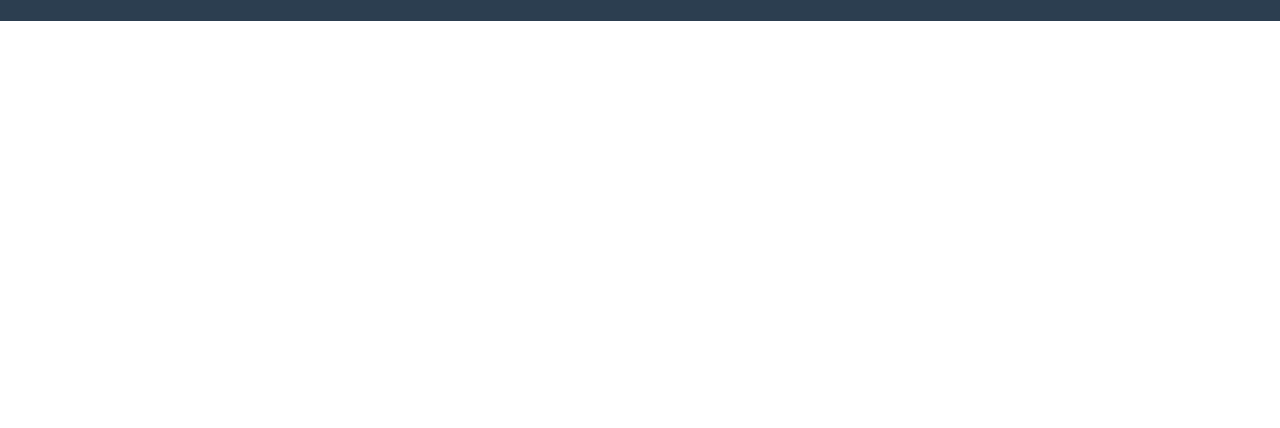
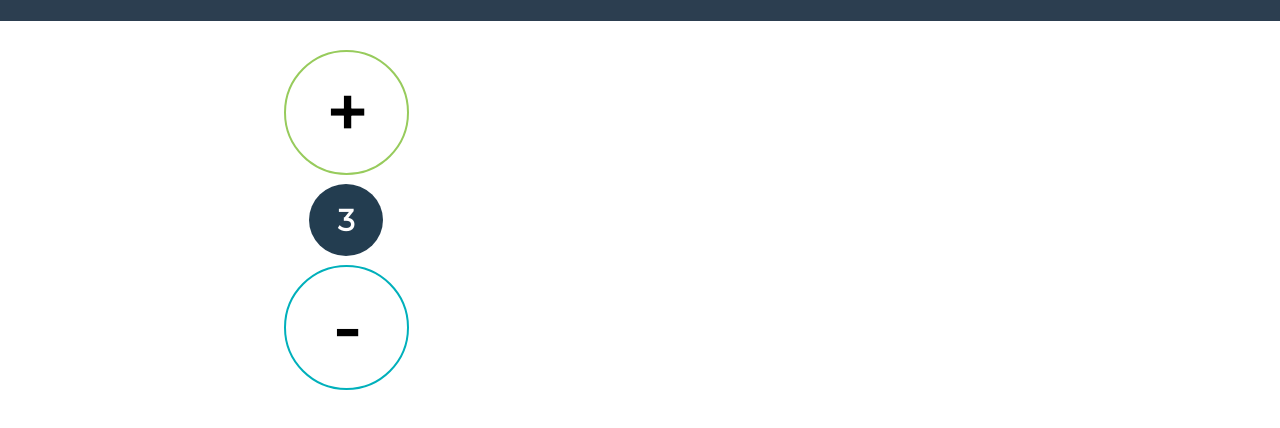
Before and after one commit to Josh961/Programmer-Ipsum, a plain HTML site: page index.html in a window 1280 px wide. Shown: the part 94-522 px from the top of the page. Drawn offline with Linux system fonts and the light colour scheme.

Commit message:
CSS buttons and basic javascript

```diff
--- a/index.html
+++ b/index.html
@@ -12,8 +12,11 @@
 			<h1><a href="index.html"><img src="images/computer.png" alt="Computer Icon"></a><a href="index.html">Programmer Ipsum</a></h1>
 		</header>
 		<div id="content">
-
-
+			<form>
+				<input type="button" id="plus" value="+">
+				<input type="text" id="paragraph_number" value="3" readonly>
+				<input type="button" id="minus" value="-">
+			</form>
 		</div>
 
 		<script type="text/javascript" src="scripts/main.js"></script>
--- a/scripts/main.js
+++ b/scripts/main.js
@@ -0,0 +1,15 @@
+var plus = document.getElementById("plus");
+var minus = document.getElementById("minus");
+var paragraph_number = document.getElementById("paragraph_number")
+
+plus.onclick = function() {
+	if (paragraph_number.value < 10) {
+		paragraph_number.value++;
+	}
+};
+
+minus.onclick =  function() {
+	if (paragraph_number.value > 1) {
+		paragraph_number.value--;
+	}
+};
--- a/styles/main.css
+++ b/styles/main.css
@@ -1,3 +1,5 @@
+/* Header */
+
 header {
 	background: #2c3e50;
 	color: white;
@@ -22,10 +24,78 @@ header h1 img {
 	height: 55px;
 }
 
-body {
+/* Content */
+
+#content {
+	/*background: #999;*/
+	margin: 2% 22%;
 }
-/*
-#content {
+
+form {
+	max-width: 125px;
+	display: block;
+}
+
+input[type=button] {
+	padding: 16px 32px;
+	margin: 4px 2px;
+	font-family: 'Montserrat', sans-serif;
+	font-size: 70px;
+	font-weight: bold;
+	text-align: center;
+	text-decoration: none;
+	height: 125px;
+	width: 125px;
+	border-radius: 50%;
+	-webkit-transition-duration: 0.3s;
+	transition-duration: 0.3s;
+	outline: 0;
+	cursor: pointer;
+}
+
+#plus {
+	background-color: white;
+	color: black;
+	border: 2px solid #97cb5c;
+}
+
+#plus:hover {
+	background-color: #97cb5c;
 	color: white;
-	margin: 25% 25%;
-}*/
+}
+
+#minus {
+	background-color: white;
+	color: black;
+	border: 2px solid #00b0bb;
+}
+
+#minus:hover {
+	background-color: #00b0bb;
+	color: white;
+}
+
+#paragraph_number {
+	background: #233d50;
+	margin: 5px 27.5px;
+	color: white;
+	height: 70px;
+	width: 70px;
+	font-family: 'Montserrat', sans-serif;
+	font-size: 30px;
+	font-weight: bold;
+	text-align: center;
+	border: none;
+	border-radius: 50%;
+	display: block;
+	user-select: none;
+}
+
+
+/* Misc */
+::selection {
+  background: #ffb7b7;
+}
+::-moz-selection {
+  background: #ffb7b7;
+}
```
